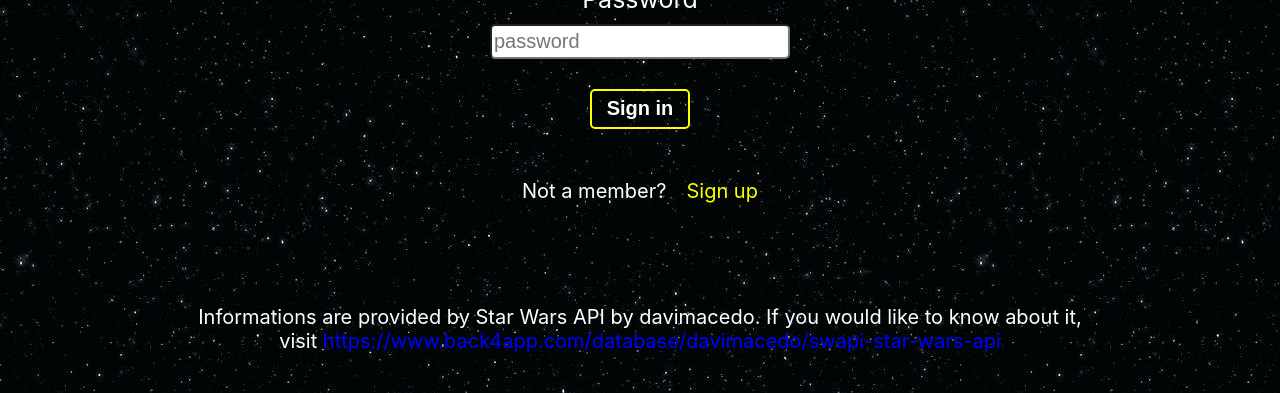
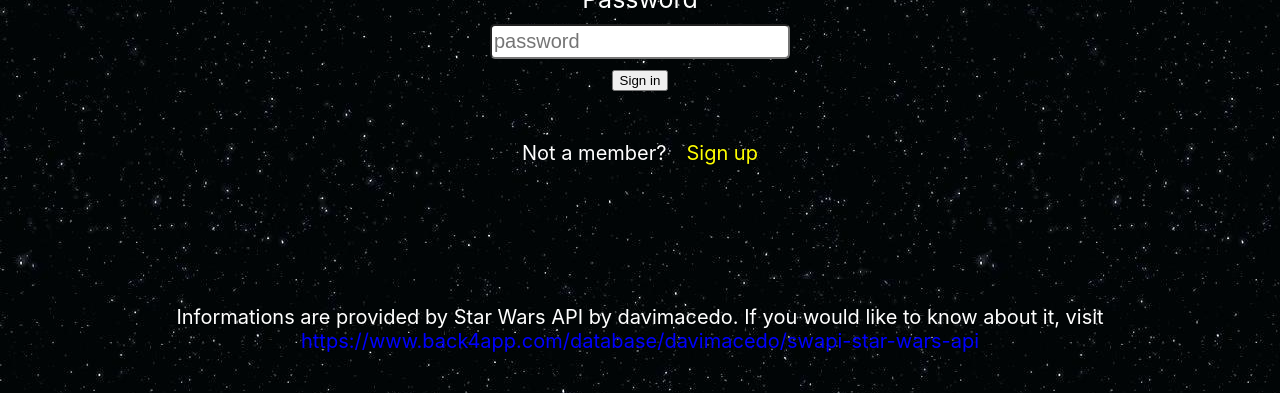
Before and after one commit to heizence/Star-Wars-Website-client, a React (Create React App) app: page /signin in a window 1280 px wide. Shown: the part 489-882 px from the top of the page. Built offline with nearby package versions, Linux system fonts and the light colour scheme.

Commit message:
CSS added

```diff
--- a/src/App.css
+++ b/src/App.css
@@ -74,7 +74,7 @@ li:hover {
   display: inline-block;
 }
 
-#signin-button {
+.userform-button {
   margin-top: 20px;
   width: 100px;
   height: 40px;
@@ -87,7 +87,7 @@ li:hover {
   display: inline-block;
 }
 
-#signin-button:hover {
+.userform-button:hover {
   cursor: pointer;
   background-color: rgb(101, 102, 54);
 }
@@ -208,12 +208,11 @@ li:hover {
   margin-left: auto;
   margin-right: auto;
   margin-top: 40px;
-  padding-bottom: 40px;
+  padding: 0px 20px 40px 20px;
   font-size: 20px;
   color: white;
   vertical-align: bottom;
   text-align: center;
-  width: 70%;
 }
 
 /* contents-box style */
```
